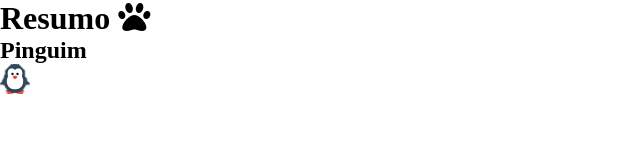
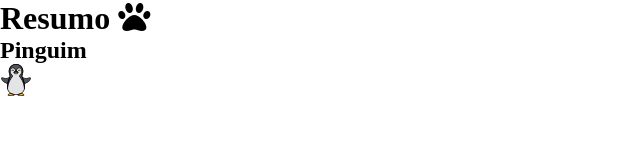
Before and after one commit to Arthurthedev/Projeto-veterinario, a plain HTML site: page index.html in a window 1280 px wide. Shown: the full height of the page, 0-640 px from the left. Drawn offline with Linux system fonts and the light colour scheme.

Commit message:
mudei a foto do pinguim

```diff
--- a/index.html
+++ b/index.html
@@ -12,7 +12,7 @@
     <h1 class="titulo">Resumo <i class="fas fa-paw patinha"></i></h1>
    <ul>
     <li> <h2 class="titulo-pinguim">Pinguim  </h2>
-        <a href="./pinguim.html"><img class="pinguim" src="./src/ico/pinguin.png" alt="icone de pinguim"></a>
+        <a href="./pinguim.html"><img class="pinguim" src="./src/ico/pinguim.png" alt="icone de pinguim"></a>
        </li>
    </ul>
 </body>
```
Also changed, not shown: src/ico/pinguim.png (added), src/ico/pinguin.png (deleted).
